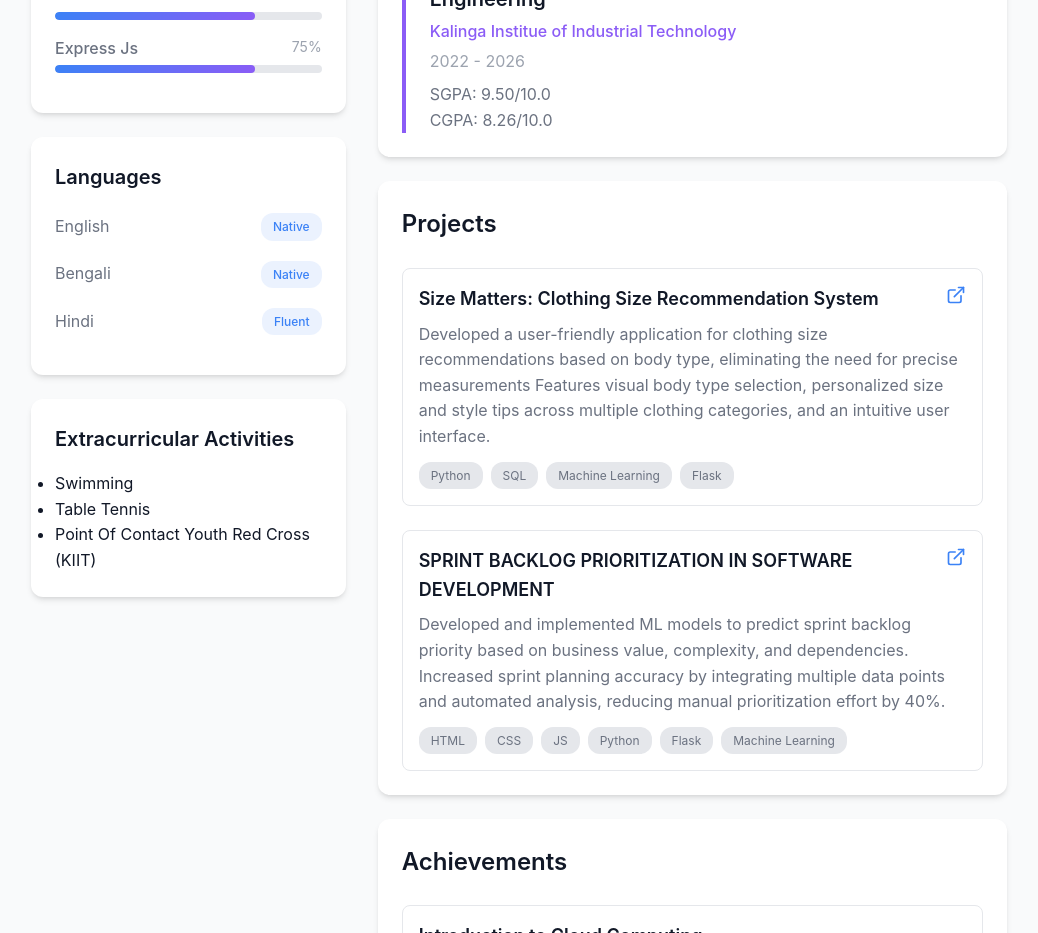
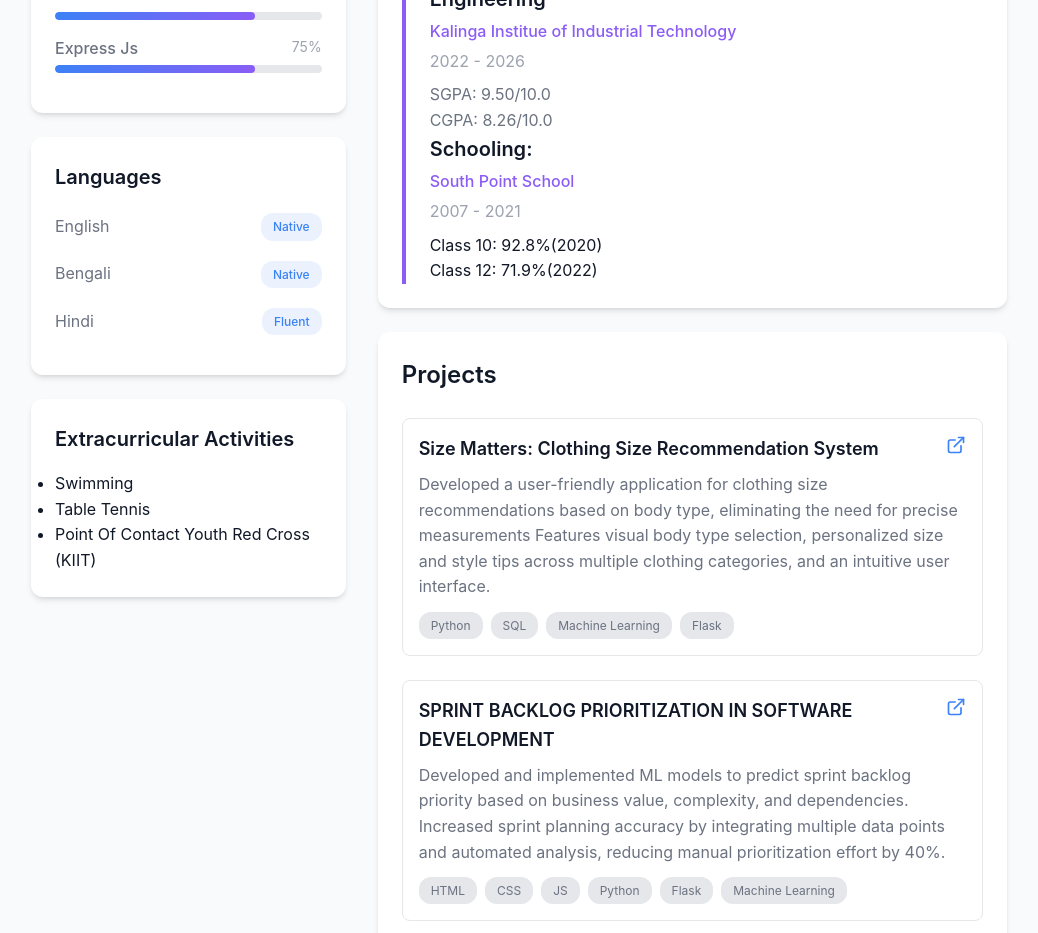
Before and after one commit to Flyingsunshine/BOGUS, a React (Vite) app: page / in a window 1280 px wide. Shown: the part 1340-2273 px from the top of the page, without its empty margins (121-1159 px from the left). Built offline with nearby package versions, Linux system fonts and the light colour scheme.

Commit message:
Update Resume.jsx

```diff
--- a/src/components/Resume.jsx
+++ b/src/components/Resume.jsx
@@ -326,6 +326,11 @@ const Education = () => (
         <p className="education-period">2022 - 2026</p>
         <p className="education-gpa">SGPA: 9.50/10.0</p>
         <p className="education-gpa">CGPA: 8.26/10.0</p>
+        <h4 className="education-title">Schooling:</h4>
+        <p className="education-school">South Point School</p>
+        <p className="education-period">2007 - 2021</p>
+        <p className="education-score">Class 10: 92.8%(2020)</p>
+        <p className="education-score">Class 12: 71.9%(2022)</p>
       </motion.div>
     </div>
   </AnimatedSection>
```
